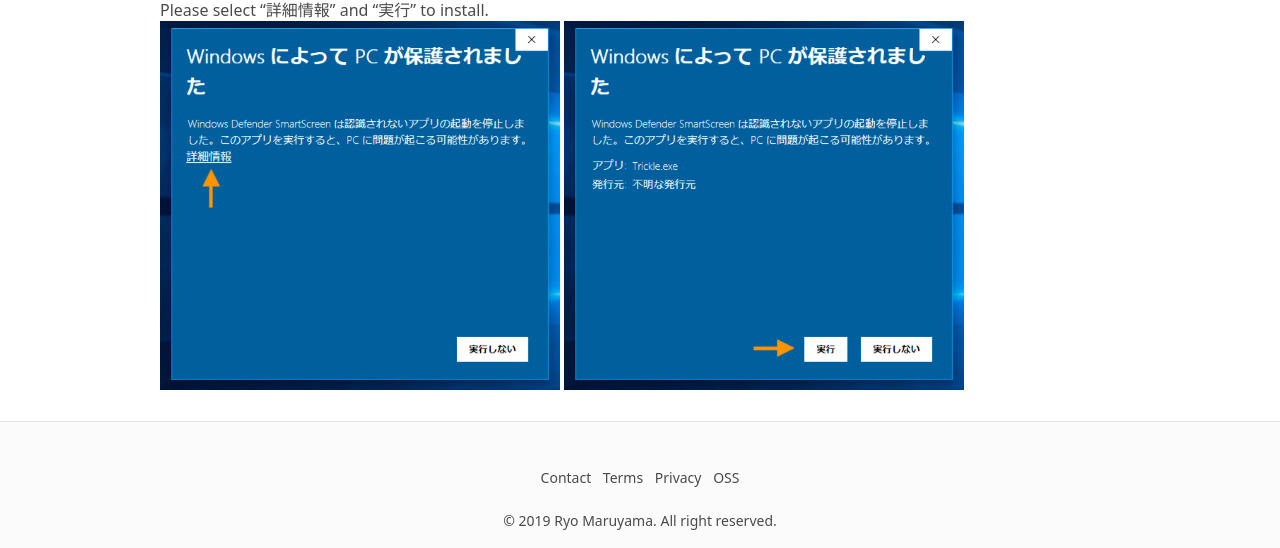
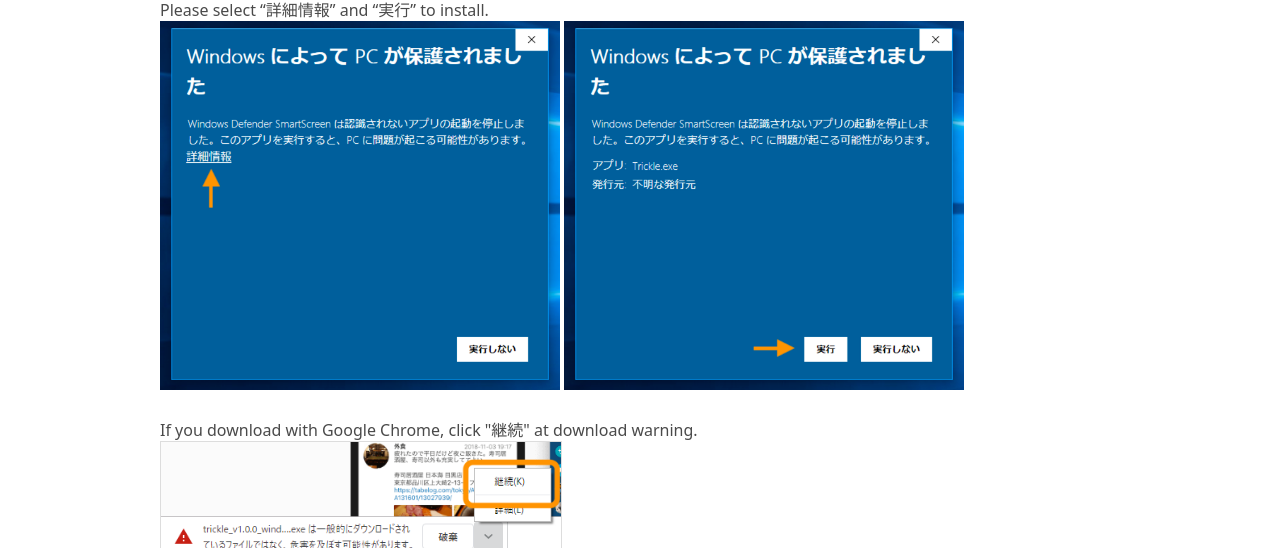
Before and after one commit to h13i32maru/trickle-site, a website: page -/faq.html in a window 1280 px wide. Shown: the part 1229-1777 px from the top of the page. Drawn offline with Linux system fonts and the light colour scheme.

Commit message:
fix: warning on google chrome downloading

```diff
--- a/-/faq.html
+++ b/-/faq.html
@@ -92,6 +92,11 @@
     <div>Please select “詳細情報” and “実行” to install.</div>
     <img src="/image/install-faq1.png" width="400"/>
     <img src="/image/install-faq2.png" width="400"/>
+
+    <br/>
+    <br/>
+    <div>If you download with Google Chrome, click "継続" at download warning.</div>
+    <img src="/image/download-from-chrome.png" width="400" style="border: solid 1px #ddd"/>
   </div>
 </div>
 
```
Also changed, not shown: image/download-from-chrome.png (added).
